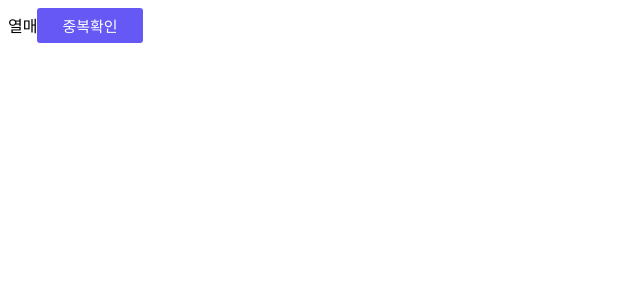
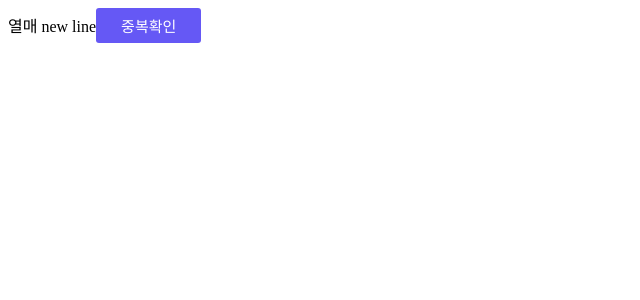
Before and after one commit to yoolf/Ui-test, a React (Vite) app in the folder Yeolmae-Front/: page / in a window 1280 px wide. Shown: the top 300 px of the page, without its empty margins (0-640 px from the left). Built offline with nearby package versions, Linux system fonts and the light colour scheme.

Commit message:
new line

```diff
--- a/Yeolmae-Front/src/App.jsx
+++ b/Yeolmae-Front/src/App.jsx
@@ -5,6 +5,7 @@ function App() {
   return (
     <>
       열매
+      new line
       <Button text={"중복확인"}/>
     </>
   )
```
